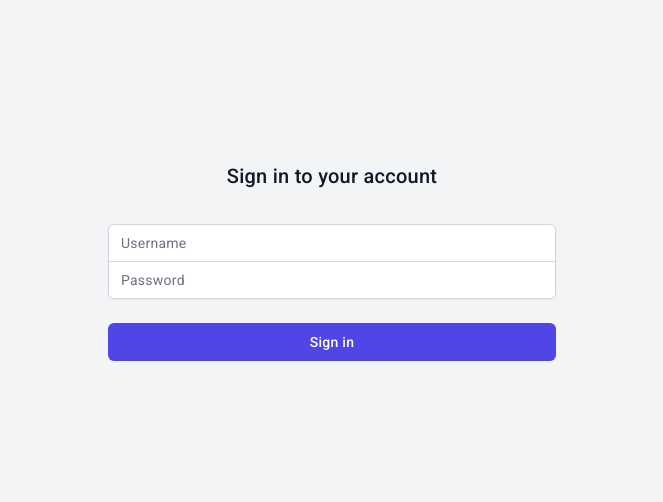
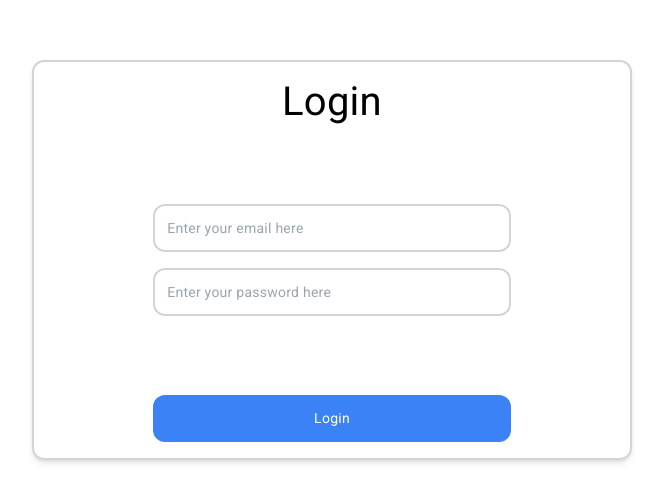
Before and after one commit to Engxli/backoffice-fe, an Angular app: page /login in a window 1280 px wide. Shown: the part 140-642 px from the top of the page, without its empty margins (308-971 px from the left). Built offline with nearby package versions, Linux system fonts and the light colour scheme.

Commit message:
Fix login page style

```diff
--- a/src/app/login/login.component.html
+++ b/src/app/login/login.component.html
@@ -1,5 +1,4 @@
-<!-- src/app/login/login.component.html -->
-<div class="min-h-screen flex flex-col justify-center items-center bg-gray-100">
+<!-- <div class="min-h-screen flex flex-col justify-center items-center bg-gray-100">
   <div class="max-w-md w-full space-y-8">
     <div>
       <h2 class="mt-6 text-center text-3xl font-extrabold text-gray-900">
@@ -10,6 +9,7 @@
       </p>
     </div>
     <form class="mt-8 space-y-6" (ngSubmit)="login()" #loginForm="ngForm">
+
       <input type="hidden" name="remember" value="true" />
       <div class="rounded-md shadow-sm -space-y-px">
         <div>
@@ -48,4 +48,53 @@
       </div>
     </form>
   </div>
+</div> -->
+
+<div class="w-screen h-screen flex justify-center items-center">
+  <div
+    class="w-[90%] md:w-[600px] bg-white h-[400px] rounded-xl flex flex-col border-2 border-gray-300 shadow-md"
+  >
+    <form
+      class="w-full h-full flex flex-col"
+      (ngSubmit)="login()"
+      #loginForm="ngForm"
+    >
+      <div class="flex w-full h-[20%]">
+        <p class="justify-center items-center flex w-full h-full text-[40px]">
+          Login
+        </p>
+      </div>
+      <div class="flex w-full h-[60%]">
+        <div class="flex flex-col w-full h-full justify-center items-center">
+          <input
+            required
+            type="text"
+            name="email"
+            class="w-[90%] md:w-[60%] h-[20%] rounded-xl border-2 border-gray-300 px-[12px]"
+            placeholder="Enter your email here"
+            [(ngModel)]="email"
+          />
+          <input
+            required
+            name="password"
+            type="password"
+            class="w-[90%] md:w-[60%] h-[20%] rounded-xl border-2 border-gray-300 mt-4 px-[12px]"
+            placeholder="Enter your password here"
+            [(ngModel)]="password"
+          />
+          <p class="mt-2 text-center text-sm text-red-600" *ngIf="errorMessage">
+            {{ errorMessage }}
+          </p>
+        </div>
+      </div>
+      <div class="flex w-full h-[20%] justify-center items-center">
+        <button
+          type="submit"
+          class="w-[90%] md:w-[60%] h-[60%] rounded-xl bg-blue-500 text-white"
+        >
+          Login
+        </button>
+      </div>
+    </form>
+  </div>
 </div>
--- a/src/app/login/login.component.ts
+++ b/src/app/login/login.component.ts
@@ -9,14 +9,14 @@ import { AppRoutes } from '../models/AppRoutes';
   templateUrl: './login.component.html',
 })
 export class LoginComponent {
-  username: string = '';
+  email: string = '';
   password: string = '';
   errorMessage: string = '';
 
   constructor(private authService: AuthService, private router: Router) {}
 
   login() {
-    this.authService.login(this.username, this.password).subscribe({
+    this.authService.login(this.email, this.password).subscribe({
       next: () => {
         this.router.navigate([AppRoutes.Dashboard]);
       },
--- a/src/app/services/auth.service.ts
+++ b/src/app/services/auth.service.ts
@@ -17,10 +17,10 @@ export class AuthService {
     return !!localStorage.getItem('userToken');
   }
 
-  login(username: string, password: string) {
+  login(email: string, password: string) {
     return this.instance
       .post<LoginResponse>('/api/auth/login', {
-        email: username,
+        email,
         password,
       })
       .pipe(
```
Also changed, not shown: 1 other file (tests, documents, lock files or other folders).
